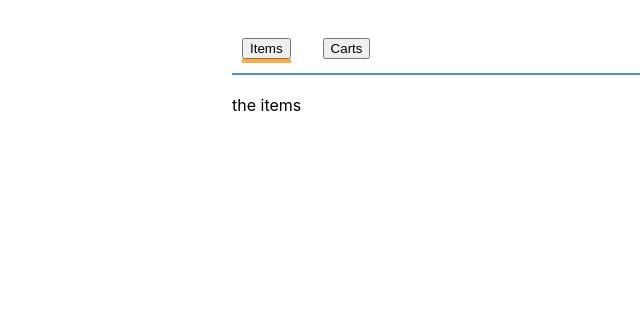
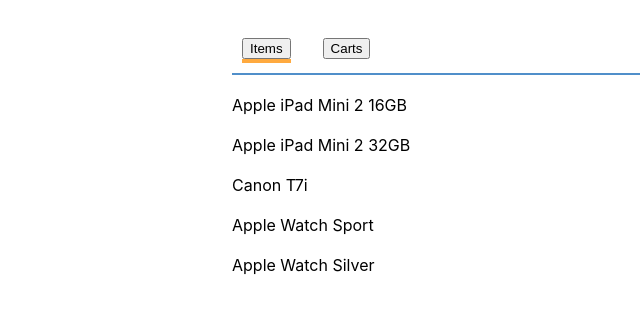
Before and after one commit to Darrenni97/shopping-cart, a React (Create React App) app: page / in a window 1280 px wide. Shown: the top 314 px of the page, without its empty margins (28-668 px from the left). Built offline with nearby package versions, Linux system fonts and the light colour scheme.

Commit message:
added items and imported to app

```diff
--- a/src/App.js
+++ b/src/App.js
@@ -1,6 +1,8 @@
 import React, { useState } from "react";
 import Nav from "./Nav";
 import "./App.css";
+import ItemPage from "./ItemPage";
+import { items } from "./static-data";
 
 const App = () => {
   const [activeTab, setActiveTab] = useState("items");
@@ -19,7 +21,7 @@
   switch (tab) {
     default:
     case "items":
-      return <span>the items</span>;
+      return <ItemPage items={items} />;
     case "cart":
       return <span>the cart</span>;
   }
--- /dev/null
+++ b/src/static-data.js
@@ -0,0 +1,34 @@
+let items = [
+  {
+    id: 0,
+    name: "Apple iPad Mini 2 16GB",
+    description: "An iPad like no other. 16GB, WiFi, 4G.",
+    price: 229.00
+  },
+  {
+    id: 1,
+    name: "Apple iPad Mini 2 32GB",
+    description: "Even larger than the 16GB.",
+    price: 279.00
+  },
+  {
+    id: 2,
+    name: "Canon T7i",
+    description: "DSLR camera with lots of megapixels.",
+    price: 749.99
+  },
+  {
+    id: 3,
+    name: "Apple Watch Sport",
+    description: "A watch",
+    price: 249.99
+  },
+  {
+    id: 4,
+    name: "Apple Watch Silver",
+    description: "A more expensive watch",
+    price: 599.99
+  }
+];
+
+export {items};
```
